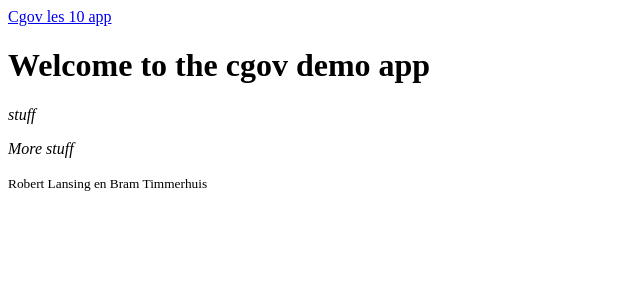
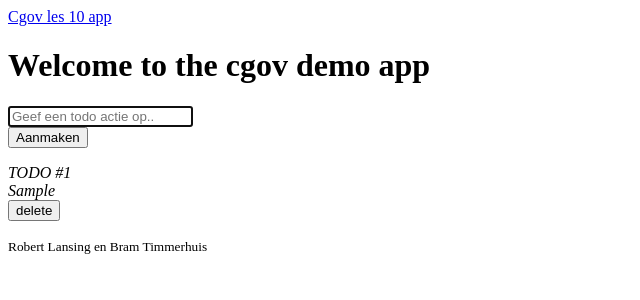
Before and after one commit to btimmerhuis/hu-cgov-les10, a Flask app: page / in a window 1280 px wide. Shown: the top 300 px of the page, without its empty margins (0-640 px from the left). Run offline with Flask 2, Linux system fonts and the light colour scheme; tables that the repository leaves empty hold one stand-in row (values such as "Sample post").

Commit message:
met todo status

```diff
--- a/config.py
+++ b/config.py
@@ -11,6 +11,8 @@ class Config(object):
     TESTING = False
     # Logging
     LOG_WITH_GUNICORN = os.getenv('LOG_WITH_GUNICORN', default=False)
+    SQLALCHEMY_DATABASE_URI = f"sqlite:///{os.path.join(BASEDIR, 'dev.db')}"
+    SQLALCHEMY_TRACK_MODIFICATIONS = False
 
 
 class ProductionConfig(Config):
@@ -23,5 +25,5 @@ class DevelopmentConfig(Config):
 
 class TestingConfig(Config):
     TESTING = True
-
+    SQLALCHEMY_DATABASE_URI = f"sqlite:///{os.path.join(BASEDIR, 'test.db')}"
     WTF_CSRF_ENABLED = False
--- a/project/cgov/__init__.py
+++ b/project/cgov/__init__.py
@@ -3,4 +3,4 @@ from flask import Blueprint
 
 cgov_blueprint = Blueprint('cgov', __name__, template_folder='templates')
 
-from . import routes
+from . import routes # noqa
--- a/project/cgov/routes.py
+++ b/project/cgov/routes.py
@@ -1,4 +1,7 @@
-from flask import render_template
+from flask import render_template, request, current_app, url_for, redirect
+
+from project import db
+from project.models import todo_item
 
 from . import cgov_blueprint
 
@@ -6,7 +9,22 @@ from . import cgov_blueprint
 # ------
 # Routes
 # ------
+@cgov_blueprint.route('/', methods=['GET', 'POST'])
+def index():
+    if request.method == "POST":
+        todo = todo_item(request.form['action'])
+        db.session.add(todo)
+        db.session.commit()
 
-@cgov_blueprint.route('/')
-def index():
-    return render_template('cgov/index.html')
+    todo_items = todo_item.query.all()
+    current_app.logger.info(todo_items)
+
+    return render_template('cgov/index.html', TODO_ITEMS=todo_items)
+
+
+@cgov_blueprint.route('/delete/<id>', methods=['GET'])
+def delete(id):
+    print(todo_item.query.filter_by(id=id).all())
+    todo_item.query.filter_by(id=id).delete()
+    db.session.commit()
+    return redirect(url_for('cgov.index'))
--- a/project/cgov/templates/cgov/index.html
+++ b/project/cgov/templates/cgov/index.html
@@ -5,8 +5,26 @@
 <div class="container">
     <header class="content-text">
         <h1>Welcome to the <strong>cgov demo app</strong></h1>
-        <p><em>stuff </em>
-        <p><em>More stuff </em>
     </header>
 </div>
+<p>
+<div>
+    <form role="form" method='POST' action="/">
+        <div class="form-group">
+            <input type="text" name="action" class="form-control" id="action-box" placeholder="Geef een todo actie op.." style="max-width: 300px;" autofocus required>
+        </div>
+        <button type="submit" class="btn btn-default">Aanmaken</button>
+    </form>
+</div>
+<p>
+<div class="container">
+    <body>
+        {% for ITEM in TODO_ITEMS %}
+        <em>TODO #{{ITEM.id}}</em><br>
+        <em>{{ITEM.action}}</em><br>
+        <a href="{{url_for('cgov.delete', id=ITEM.id)}}"><input type="button" value="delete"></a><br>
+        {% endfor %}
+    </body>
+</div>
+<p>
 {% endblock %}
--- /dev/null
+++ b/project/models.py
@@ -0,0 +1,14 @@
+from project import db
+
+
+class todo_item(db.Model):
+    __tablename__ = "todo"
+
+    id = db.Column(db.Integer, primary_key=True, autoincrement=True)
+    action = db.Column(db.String)
+
+    def __init__(self, action: str):
+        self.action = action
+
+    def __repr__(self):
+        return f'{self.id}: {self.action}'
--- a/requirements.txt
+++ b/requirements.txt
@@ -1,3 +1,5 @@
 Flask
+Flask-SQLAlchemy
+SQLAlchemy
 Flake8
 pytest
```
Also changed, not shown: project/__init__.py (+16 -2 lines), tests/test_cgov_app.py (+1 -0 lines), .github/workflows/python-app.yml, README.MD, app.py (line endings or trailing spaces), project/templates/base.html (line endings or trailing spaces), 1 other file.
